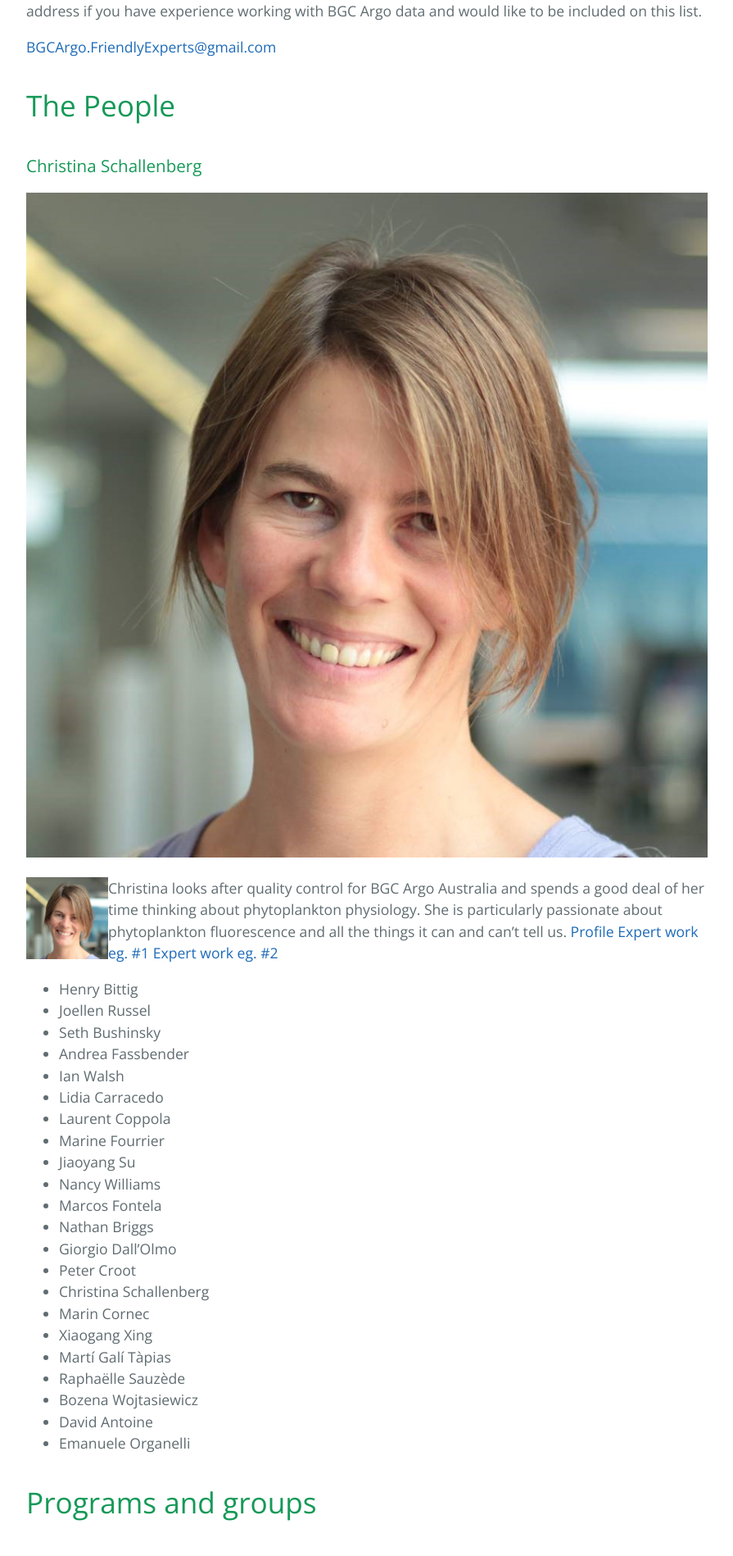
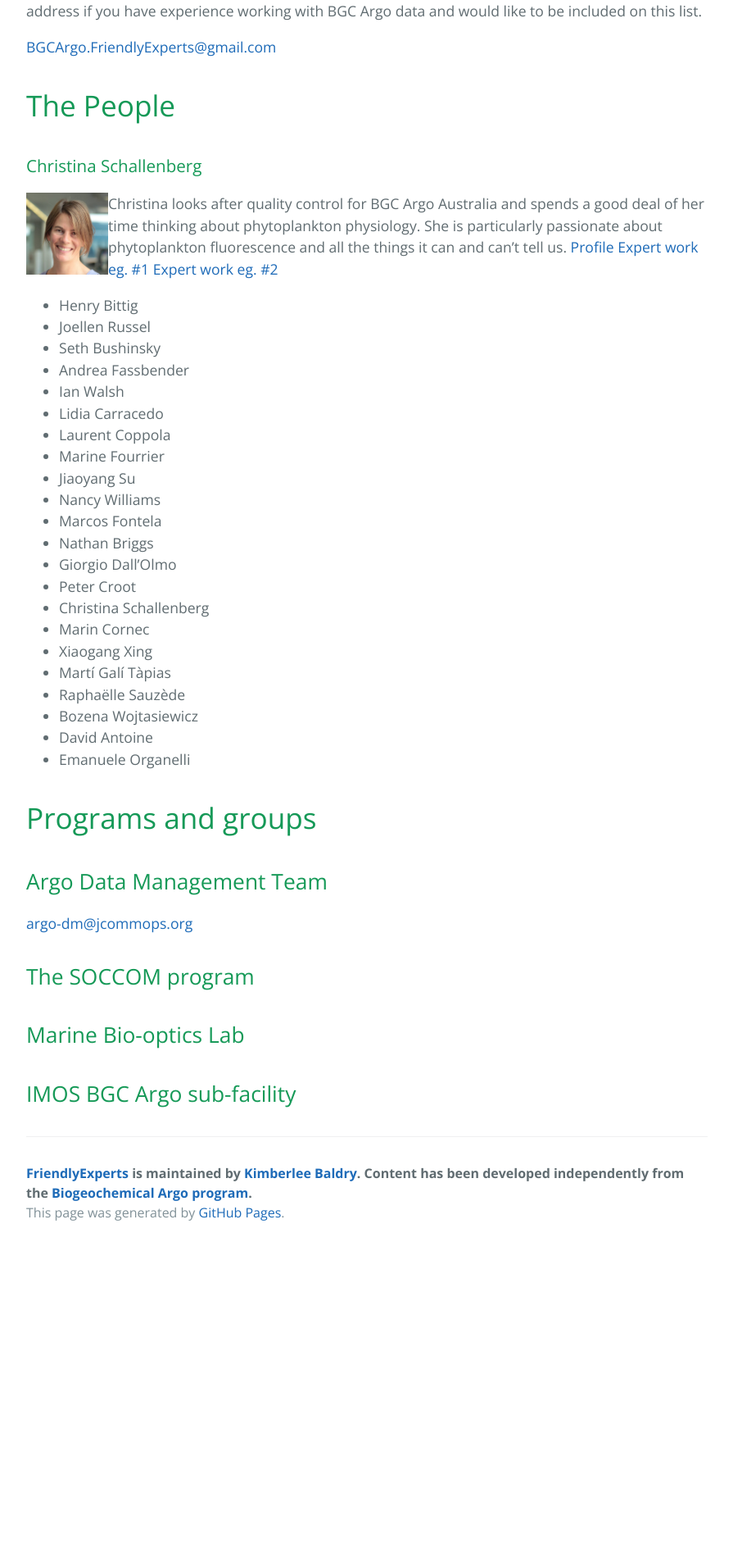
Before and after one commit to KimBaldry/FriendlyExperts, a Jekyll site: the page built from FriendlyExperts/index.md, in a window 1280 px wide. Shown: the part 604-2502 px from the top of the page at 82% size, without its empty margins (192-1087 px from the left). Built offline with Jekyll 4.4.1, drawn with Linux system fonts in a browser that asks for light colours; after the commit the page ends 2127 px from its top, so only the background shows below that.

Commit message:
Update index.md

```diff
--- a/FriendlyExperts/index.md
+++ b/FriendlyExperts/index.md
@@ -12,10 +12,8 @@ The biogeochemical Argo community is very approachable. If you have any question
 # The People
 
 ### Christina Schallenberg
-![CS](./Profiles/C_Schallenberg.jpg)
 
 <img align="left" width="100" height="100" src="./Profiles/C_Schallenberg.jpg">
-
 Christina looks after quality control for BGC Argo Australia and spends a good deal of her time thinking about phytoplankton physiology. She is particularly passionate about phytoplankton fluorescence and all the things it can and can’t tell us.
 [Profile](https://www.utas.edu.au/profiles/staff/imas/christina-schallenberg) [Expert work eg. #1](https://www.frontiersin.org/articles/10.3389/fmars.2019.00595/full) [Expert work eg. #2](https://bg.copernicus.org/articles/17/793/2020/)
 
```
